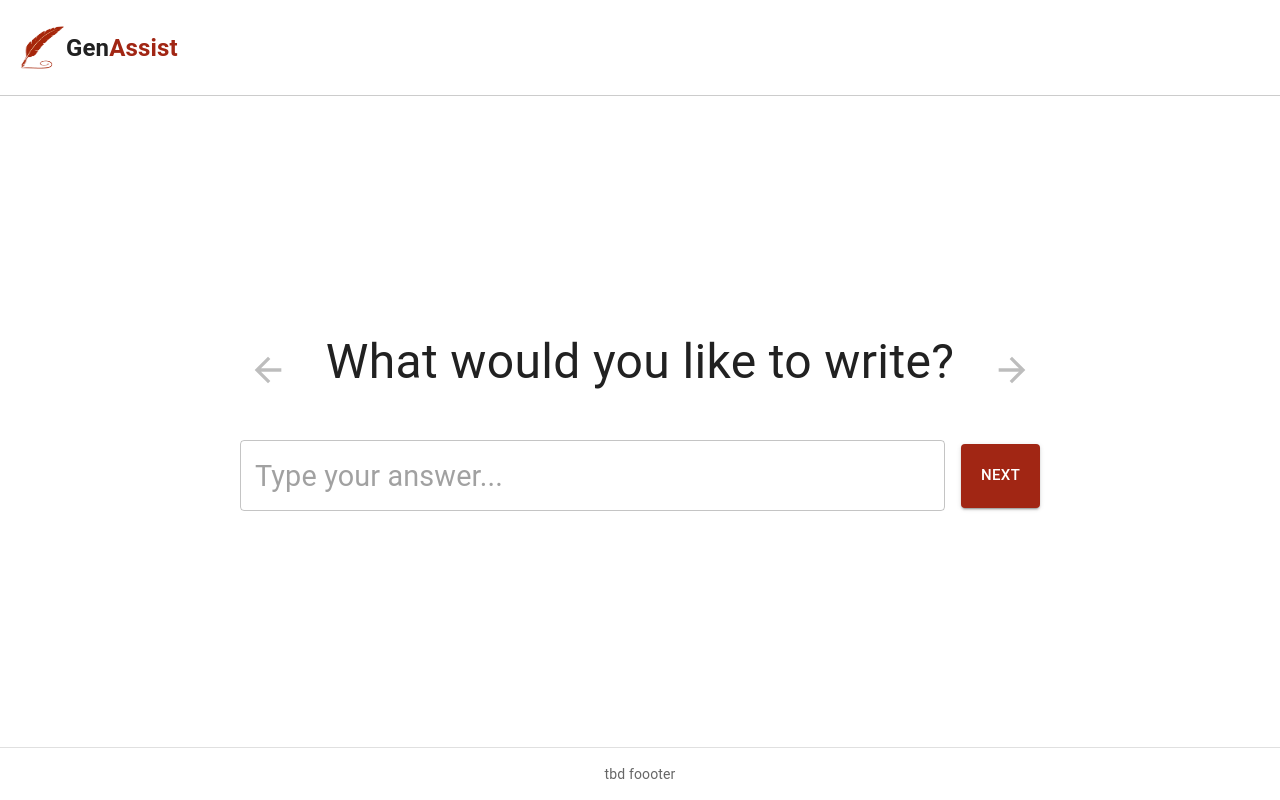
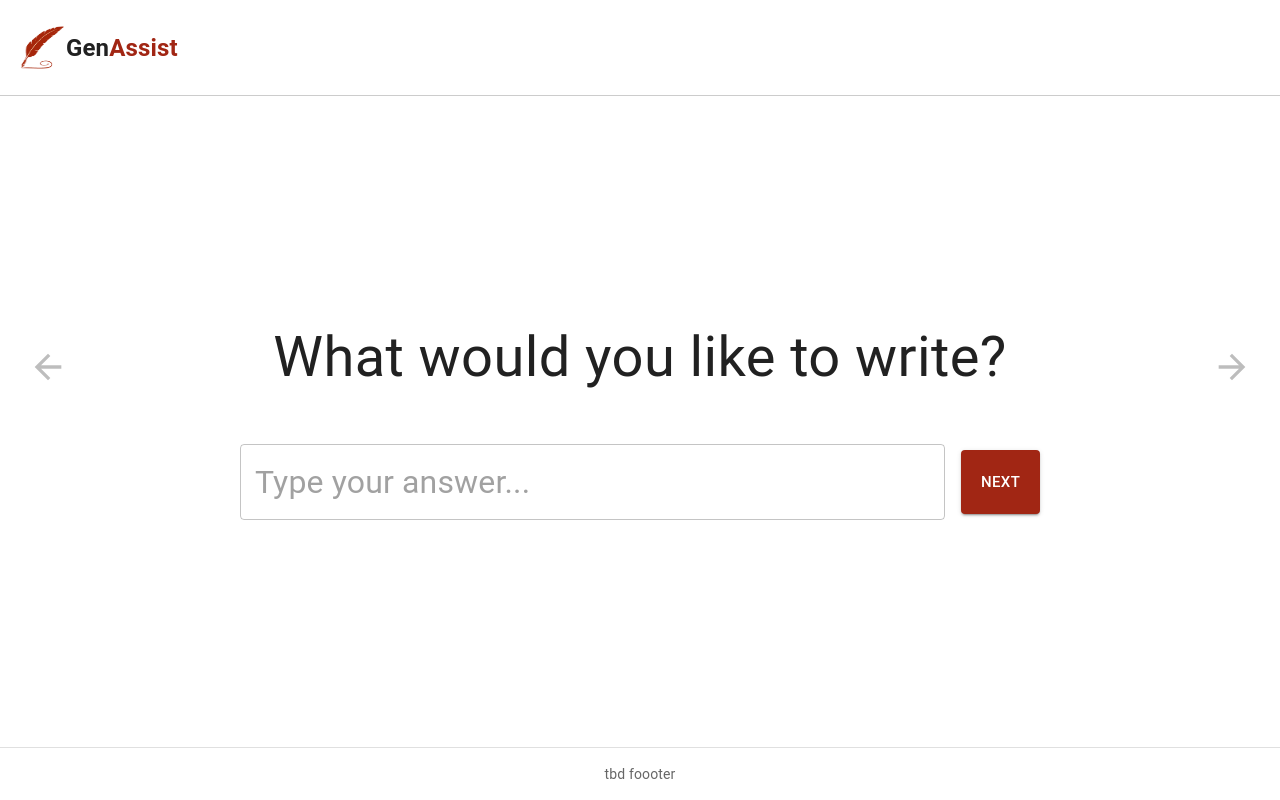
Before and after one commit to helalaou/StepWrite, a React (Create React App) app in the folder client/: page / in a window 1280 px wide. Both pictures are taken after a click on the button "START". Built offline with nearby package versions, Linux system fonts and the light colour scheme.

Commit message:
fix: text size adjustments

```diff
--- a/client/src/components/ChatInterface.js
+++ b/client/src/components/ChatInterface.js
@@ -59,8 +59,9 @@ function ChatInterface({
         alignItems: 'center',
         gap: 2,
         width: '100%',
-        maxWidth: '800px',
-        justifyContent: 'space-between'
+        maxWidth: '1700px',
+        justifyContent: 'space-between',
+        padding: '0 20px'
       }}>
         <IconButton
           onClick={handlePrevQuestion}
@@ -77,7 +78,7 @@ function ChatInterface({
         <Typography
           variant="h4"
           gutterBottom
-          sx={{ fontSize: '36pt' }}
+          sx={{ fontSize: '42pt' }}
         >
           {currentActiveQuestion}
         </Typography>
@@ -113,7 +114,7 @@ function ChatInterface({
           sx={{
             marginRight: 2,
             '& .MuiInputBase-input': {
-              fontSize: '1.8rem',
+              fontSize: '2rem',
               padding: '15px'
             }
           }}
```
